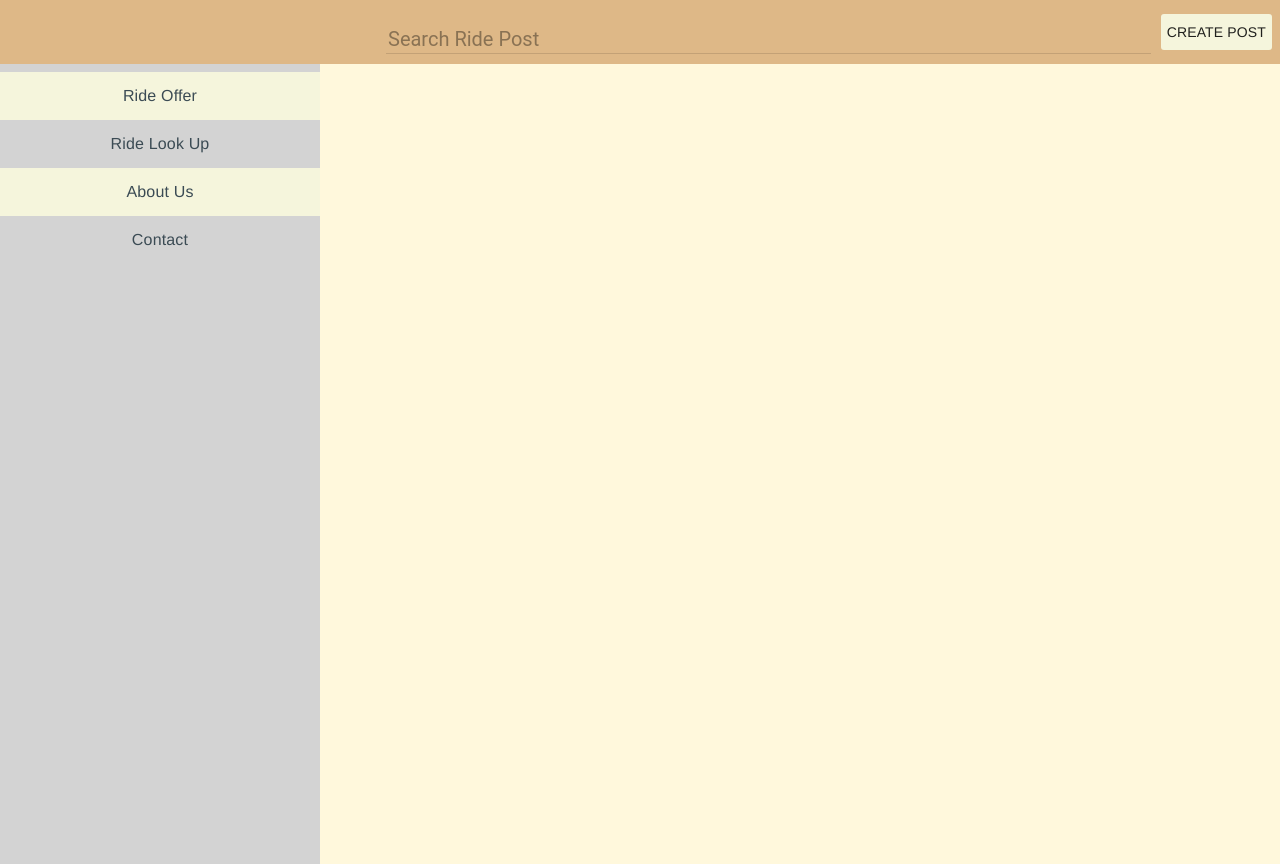
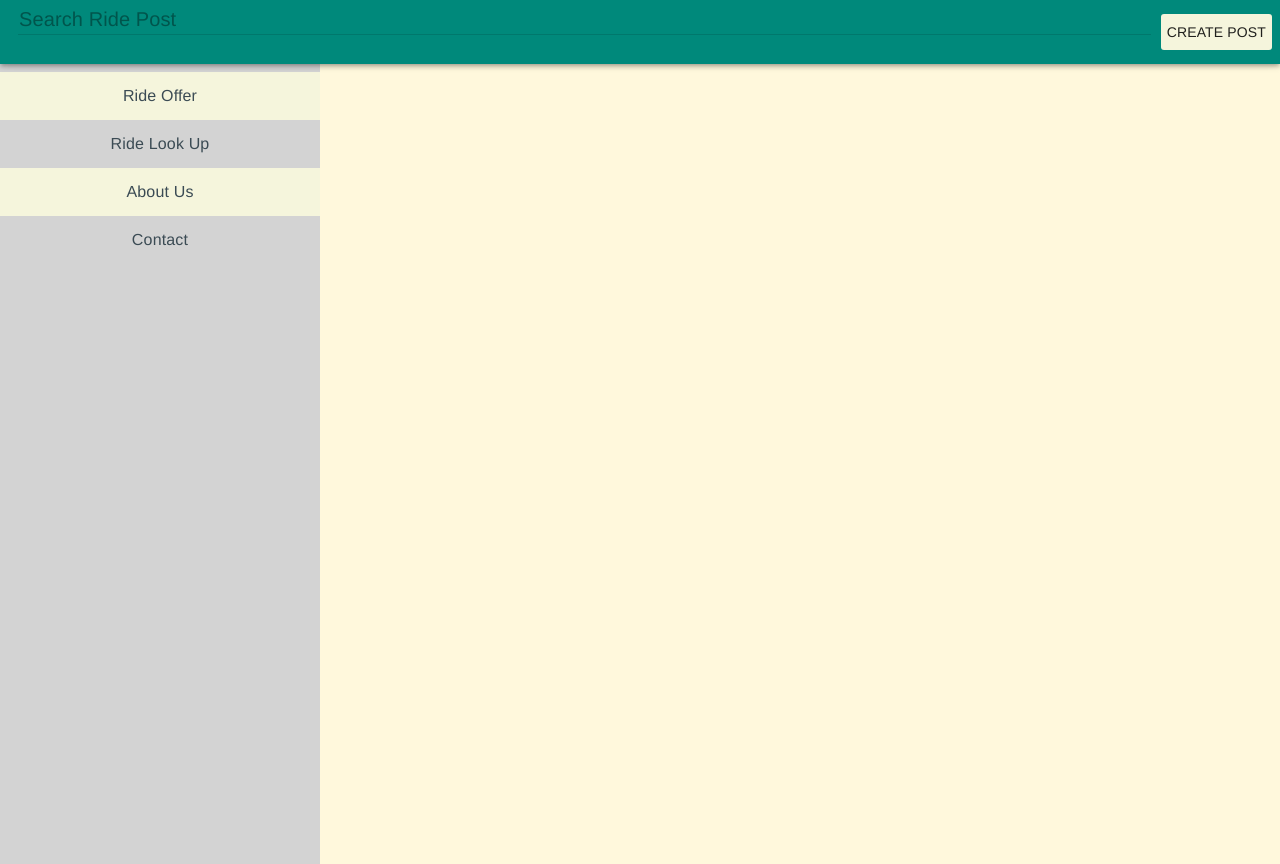
Before and after one commit to zhan1803/cs252, a website: page public/index.html at #/app in a window 1280 px wide. Drawn offline with Linux system fonts and the light colour scheme; no server answers.

Commit message:
linked home page and changed color of toolbar

```diff
--- a/public/app.html
+++ b/public/app.html
@@ -1,12 +1,10 @@
 
 
-<md-toolbar layout="row" class="md-hue-3">
+<md-toolbar layout="row" class="md-hue-3" md-whiteframe="3">
     <div class="toolBgc">
         <div  class="md-toolbar-tools">
-
-            <md-input-container flex-gt-sm class="srch">
-                <label>Search Ride Post</label>
-                <input ng-model="search" placeholder="Search Ride Post">
+            <md-input-container flex-gt-sm class="searchText src">
+                <input ng-model="searchText" placeholder="Search Ride Post">
             </md-input-container>
 
             <md-menu md-offset="200 60">
@@ -48,7 +46,7 @@
     </div>
 
 <md-content class="navcnt" ng-controller="homeController">
-    <div class="md-padding" layout-xs="column" layout="row" ng-repeat="post in posts">
+    <div class="md-padding" layout-xs="column" layout="row" ng-repeat="post in posts | filter: searchText">
         <div flex-xs flex-gt-xs="80" layout="column" class="cardposi">
             <md-card ng-click="null" class="cardbgc">
                 <md-card-title>
--- a/public/stylesheets/style.css
+++ b/public/stylesheets/style.css
@@ -148,7 +148,7 @@ pre {
 	padding-top: 40px;
 }
 .toolBgc {
-	background-color: burlywood;
+	background-color: #00897B;
 	width: 100%;
 }
 
@@ -165,3 +165,9 @@ pre {
 .dialogBgc {
 	background-color: lightgrey;
 }
+
+.searchtext md-input-container.md-default-theme .md-input, md-input-container .md-input {
+    color: white;
+    /* color: rgba(0,0,0,0.87); */
+    border-color: rgba(0,0,0,0.12);
+}
```
Also changed, not shown: public/home.html (+1 -1 lines).
